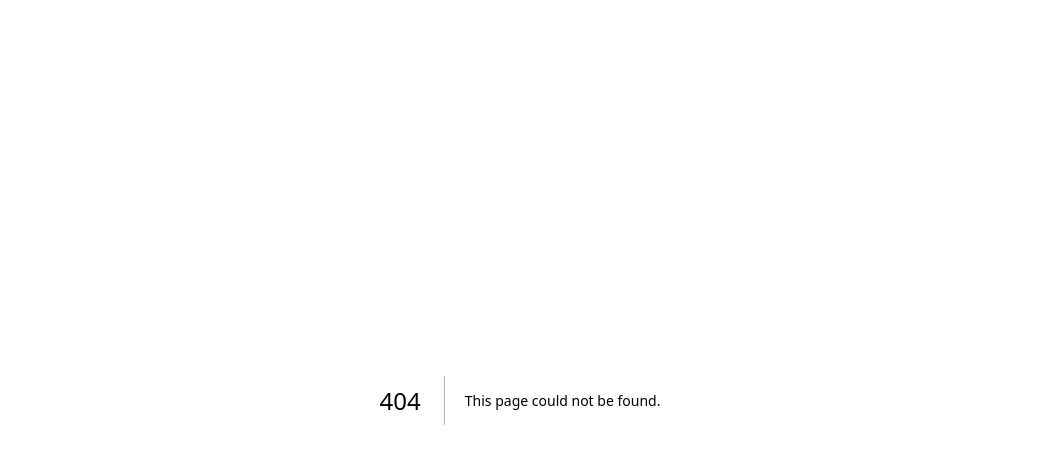
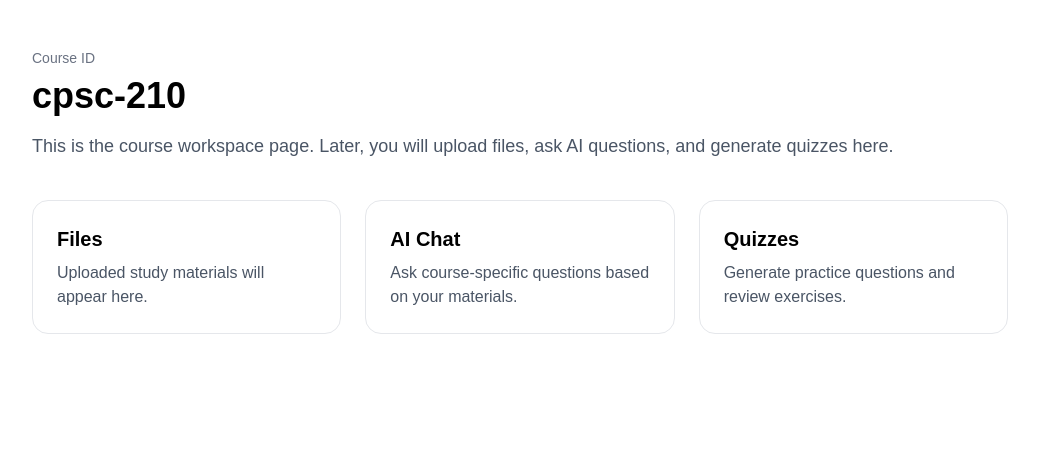
Before and after one commit to zhangyake-123/ai-study-platform, a Next.js app: page /courses/cpsc-210 in a window 1280 px wide. Before the commit this address had no page. Shown: the top 464 px of the page, without its empty margins (120-1159 px from the left). Built offline with nearby package versions, Linux system fonts and the light colour scheme.

Commit message:
Add dynamic course pages and course navigation

```diff
--- /dev/null
+++ b/app/courses/[courseId]/page.tsx
@@ -0,0 +1,44 @@
+type CoursePageProps = {
+  params: {
+    courseId: string;
+  };
+};
+
+export default function CoursePage({ params }: CoursePageProps) {
+  return (
+    <main className="min-h-screen bg-white text-black">
+      <div className="mx-auto max-w-5xl px-6 py-12">
+        <p className="text-sm text-gray-500">Course ID</p>
+        <h1 className="mt-2 text-4xl font-bold">{params.courseId}</h1>
+
+        <p className="mt-4 text-lg text-gray-600">
+          This is the course workspace page. Later, you will upload files, ask
+          AI questions, and generate quizzes here.
+        </p>
+
+        <div className="mt-10 grid gap-6 md:grid-cols-3">
+          <div className="rounded-2xl border border-gray-200 p-6">
+            <h2 className="text-xl font-semibold">Files</h2>
+            <p className="mt-2 text-gray-600">
+              Uploaded study materials will appear here.
+            </p>
+          </div>
+
+          <div className="rounded-2xl border border-gray-200 p-6">
+            <h2 className="text-xl font-semibold">AI Chat</h2>
+            <p className="mt-2 text-gray-600">
+              Ask course-specific questions based on your materials.
+            </p>
+          </div>
+
+          <div className="rounded-2xl border border-gray-200 p-6">
+            <h2 className="text-xl font-semibold">Quizzes</h2>
+            <p className="mt-2 text-gray-600">
+              Generate practice questions and review exercises.
+            </p>
+          </div>
+        </div>
+      </div>
+    </main>
+  );
+}
--- a/app/dashboard/page.tsx
+++ b/app/dashboard/page.tsx
@@ -3,27 +3,37 @@ import CourseCard from "../../components/CourseCard";
 export default function DashboardPage() {
   const courses = [
     {
+      id: "cpsc-213",
       title: "CPSC 213",
       description:
         "Computer systems, C programming, memory, and assembly concepts.",
       buttonText: "Open Course",
     },
     {
+      id: "phil-220",
       title: "PHIL 220",
       description:
         "Truth tables, quantifiers, logical validity, and tree methods.",
       buttonText: "Open Course",
     },
     {
+      id: "math-221",
       title: "MATH 221",
       description:
         "Matrices, vector spaces, eigenvalues, and linear transformations.",
       buttonText: "Open Course",
     },
     {
+      id: "dsci-100",
       title: "DSCI 100",
       description:
         "Introduction to data science, visualization, wrangling, and basic modeling.",
+      buttonText: "Open Course",
+    },
+    {
+      id: "cpsc-210",
+      title: "CPSC 210",
+      description: "Java programming, OOP, and software construction.",
       buttonText: "Open Course",
     },
   ];
@@ -47,7 +57,8 @@ export default function DashboardPage() {
         <div className="grid gap-6 md:grid-cols-2 xl:grid-cols-3">
           {courses.map((course) => (
             <CourseCard
-              key={course.title}
+              key={course.id}
+              id={course.id}
               title={course.title}
               description={course.description}
               buttonText={course.buttonText}
--- a/components/CourseCard.tsx
+++ b/components/CourseCard.tsx
@@ -1,10 +1,14 @@
+import Link from "next/link";
+
 type CourseCardProps = {
+  id: string;
   title: string;
   description: string;
   buttonText: string;
 };
 
 export default function CourseCard({
+  id,
   title,
   description,
   buttonText,
@@ -13,9 +17,13 @@ export default function CourseCard({
     <div className="rounded-2xl border border-gray-200 bg-white p-6 shadow-sm">
       <h2 className="text-xl font-semibold">{title}</h2>
       <p className="mt-2 text-gray-600">{description}</p>
-      <button className="mt-4 rounded-lg border border-gray-300 px-4 py-2 hover:bg-gray-100">
+
+      <Link
+        href={`/courses/${id}`}
+        className="mt-4 inline-block rounded-lg border border-gray-300 px-4 py-2 hover:bg-gray-100"
+      >
         {buttonText}
-      </button>
+      </Link>
     </div>
   );
 }
```
